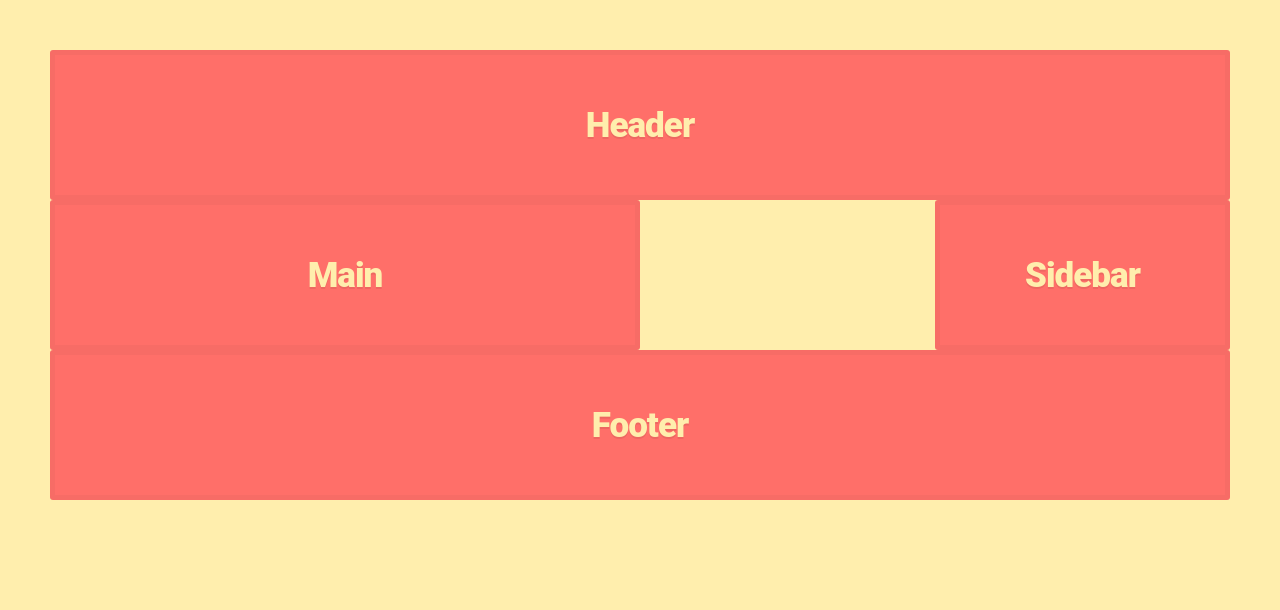
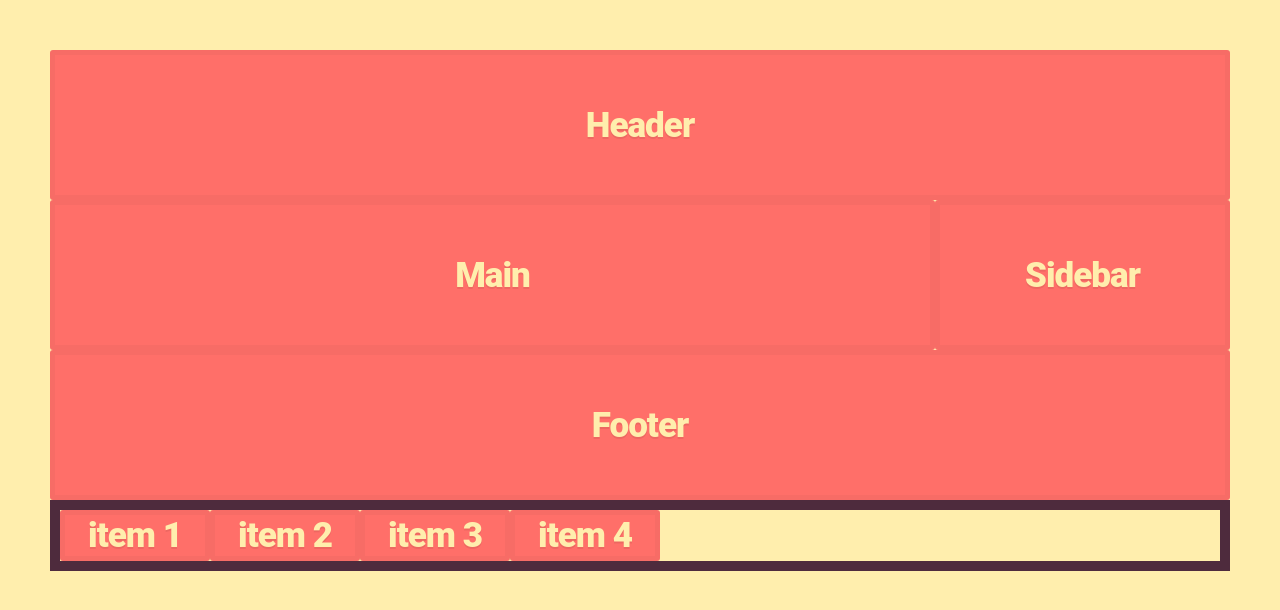
Before and after one commit to PrysiazhnaIra/css-grid, a plain HTML site: page start-code/index.html in a window 1280 px wide. Drawn offline with Linux system fonts and the light colour scheme.

Commit message:
auto-fit/fill

```diff
--- a/start-code/index.html
+++ b/start-code/index.html
@@ -13,5 +13,11 @@
       <main class="grid-item main">Main</main>
       <footer class="grid-item footer">Footer</footer>
     </div>
+    <div class="container-two">
+      <div class="grid-item">item 1</div>
+      <div class="grid-item">item 2</div>
+      <div class="grid-item">item 3</div>
+      <div class="grid-item">item 4</div>
+    </div>
   </body>
 </html>
--- a/start-code/styles.css
+++ b/start-code/styles.css
@@ -13,7 +13,7 @@
 }
 
 .main {
-  grid-column: 1 / 3;
+  grid-column: 1 / 4;
   grid-row: 2 / 3;
 }
 
@@ -26,3 +26,9 @@
   grid-column: 1 / 5;
   grid-row: 3 / 4;
 }
+
+.container-two {
+  display: grid;
+  border: 10px solid rgb(78, 43, 61);
+  grid-template-columns: repeat(auto-fit, 150px);
+}
```
